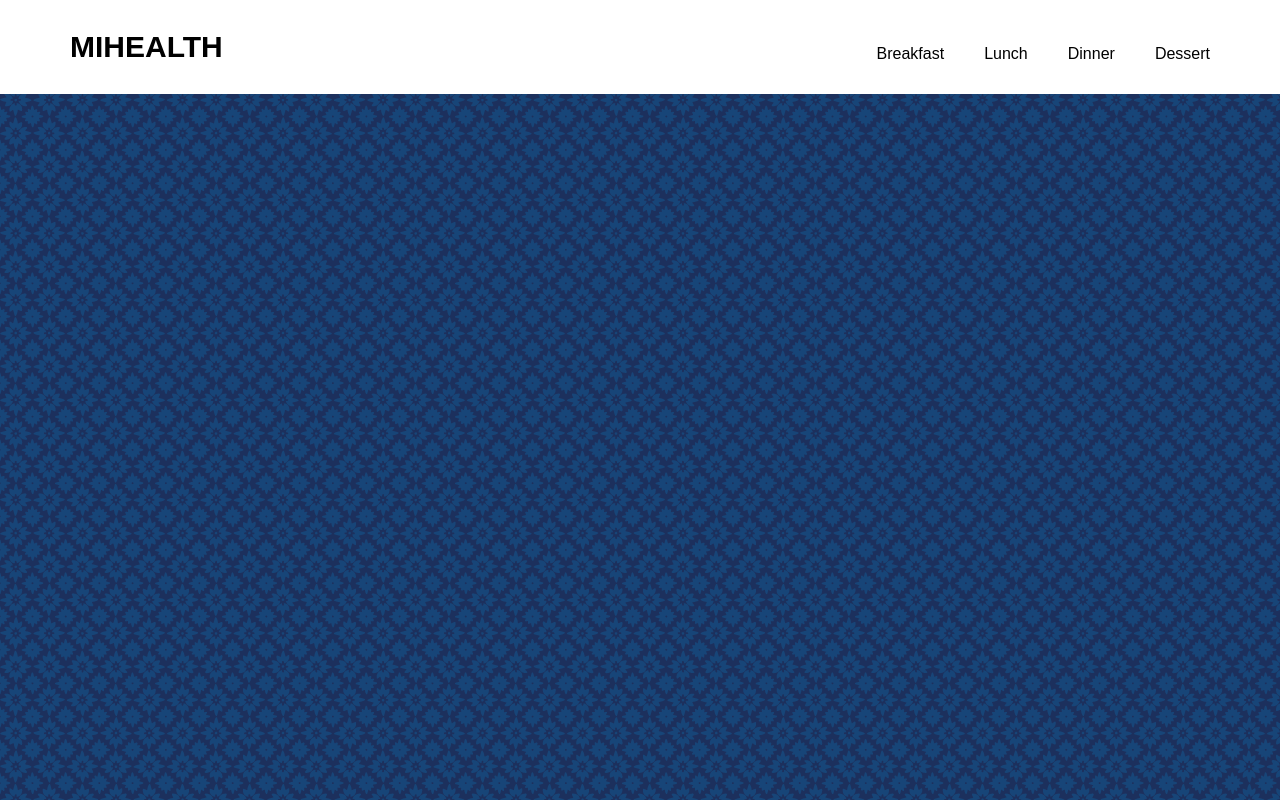
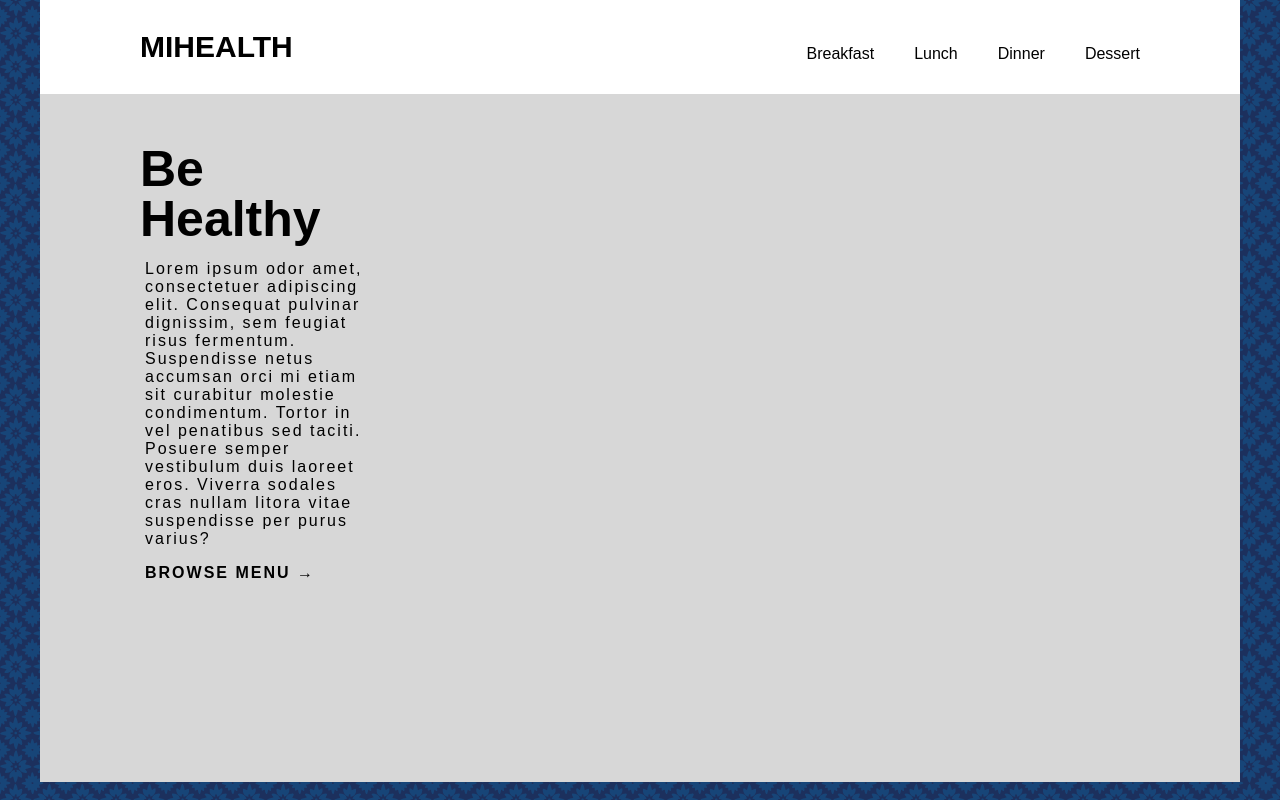
Before and after one commit to JacobChristen7/WebDevMiHealth, a plain HTML site: page index.html in a window 1280 px wide. Drawn offline with Linux system fonts and the light colour scheme.

Commit message:
added main text on page and tweaked other code

```diff
--- a/index.html
+++ b/index.html
@@ -17,5 +17,10 @@
                 <li><a href="#">Dessert</a></li>
             </ul>
         </nav>
+        <div id="mainText">
+            <h1>Be Healthy</h1>
+            <p>Lorem ipsum odor amet, consectetuer adipiscing elit. Consequat pulvinar dignissim, sem feugiat risus fermentum. Suspendisse netus accumsan orci mi etiam sit curabitur molestie condimentum. Tortor in vel penatibus sed taciti. Posuere semper vestibulum duis laoreet eros. Viverra sodales cras nullam litora vitae suspendisse per purus varius?</p>
+            <p>BROWSE MENU &rarr;</p>
+        </div>
     </div>
 </body>
--- a/style.css
+++ b/style.css
@@ -8,6 +8,12 @@ body {
     background-size: auto;
 }
 
+#main {
+    width: 1200px;
+    margin: 0 auto;
+    background-color: rgb(215, 215, 215);
+}
+
 nav {
     background-color: white;
     display: flex;
@@ -15,7 +21,7 @@ nav {
 }
 
 nav h2 {
-    padding-left: 20px;
+    padding-left: 50px;
     margin: 30px 30px 30px 50px;
     display: flex;
     justify-content: left;
@@ -30,7 +36,7 @@ nav ul {
 #navTabs {
     list-style-type: none;
     display: flex;
-    padding-right: 20px;
+    padding-right: 50px;
     padding-top: 15px;
     margin: 30px 50px 30px 30px;
 }
@@ -40,3 +46,28 @@ nav ul {
     padding-left: 40px;
     color:rgb(0, 0, 0);
 }
+
+#mainText {
+    width: 325px;
+}
+
+#mainText h1 {
+    color:rgb(0, 0, 0);
+    font-size: 50px;
+    font-weight: 900;
+    padding-left: 100px;
+    padding-top: 50px;
+    margin: 0px;
+    line-height: 1;
+}
+
+#mainText p {
+    color:rgb(0, 0, 0);
+    padding-left: 105px;
+    letter-spacing: 2px;
+}
+
+#mainText p:nth-child(3) {
+    font-weight: 600;
+    padding-bottom: 200px;
+}
```
